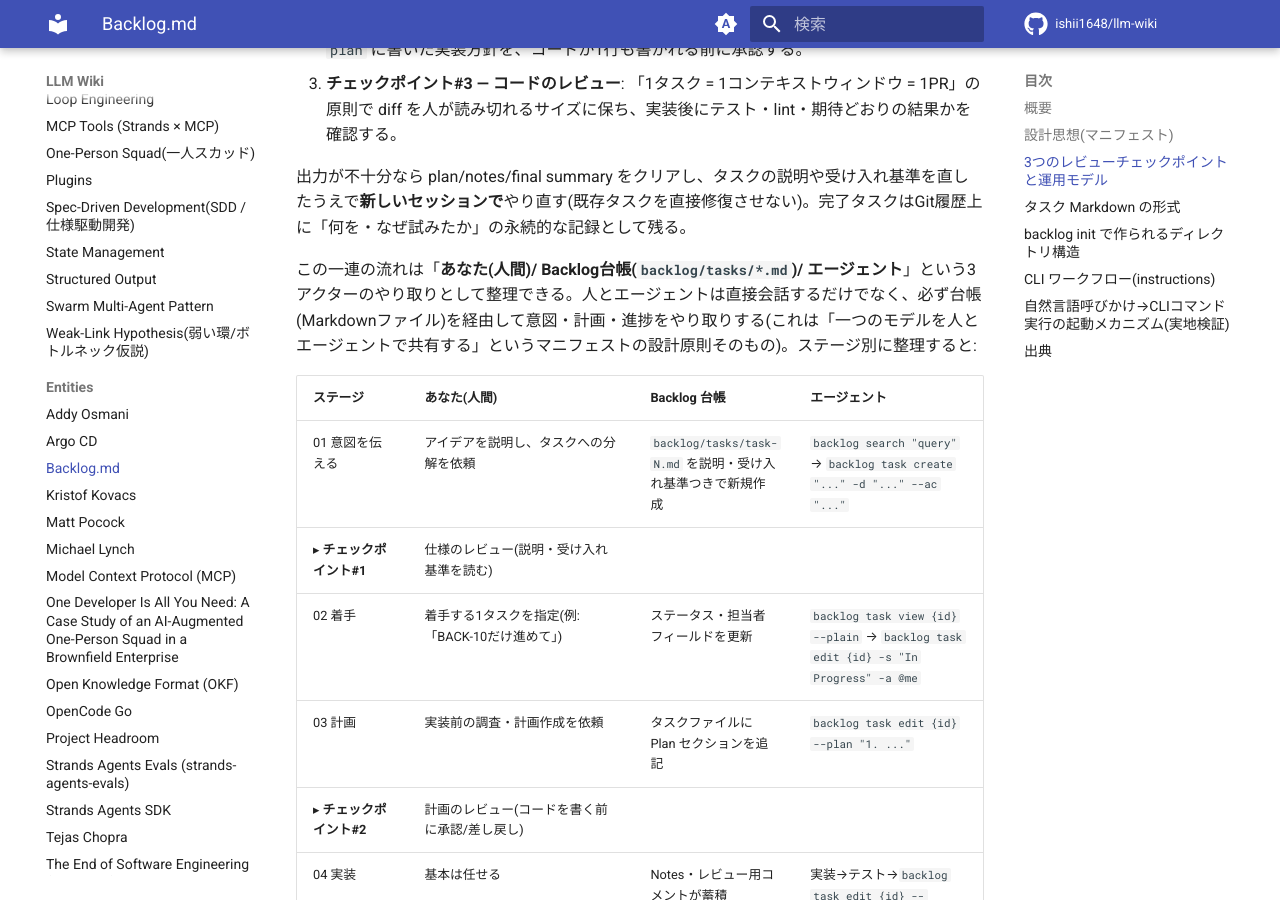
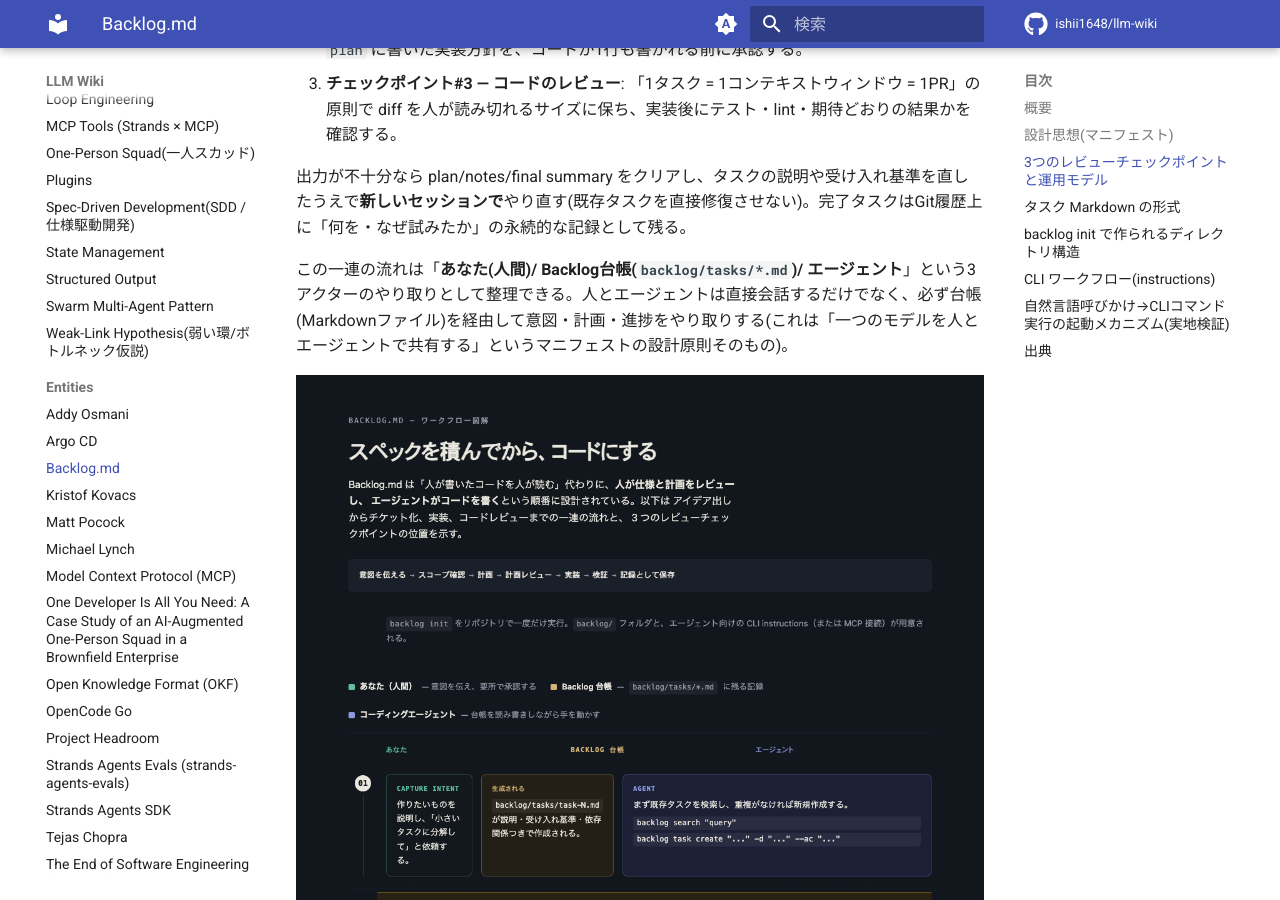
Before and after one commit to ishii1648/llm-wiki, an MkDocs documentation site: the page built from wiki/entities/backlog-md.md, in a window 1280 px wide and 900 px high, scrolled down 1087 px. Built offline with MkDocs 1.6.1 and Material for MkDocs 9.7.7, drawn with Linux system fonts in a browser that asks for light colours; comment, search, counter and statistics services are not loaded; some of the changed text lies outside the part shown.

Commit message:
ingest: Backlog.mdワークフロー図解のスクリーンショットを添付
ユーザーが指定したArtifact(あなた/Backlog台帳/エージェントの3レーンで
6ステージ+3チェックポイントを示すフロー図)を、同一内容のローカルHTMLを
headless Chromeでレンダリングしてスクリーンショット取得し、
raw/assets/backlog-md-workflow-diagram.pngとして保存。

mkdocsのdocs_dirがwiki/のみのため、公開サイトに反映されるよう
wiki/entities/assets/にも複製し、entities/backlog-md.mdの
「3つのレビューチェックポイントと運用モデル」節に埋め込んだ。

```diff
--- a/wiki/entities/backlog-md.md
+++ b/wiki/entities/backlog-md.md
@@ -12,6 +12,7 @@ sources:
   - raw/articles/backlog-md-init-and-task-create.md
   - raw/articles/backlog-md-readme-ai-workflow.md
   - raw/articles/backlog-md-agent-instructions-mechanism.md
+  - raw/assets/backlog-md-workflow-diagram.png
 related:
   - "[[open-knowledge-format]]"
   - "[[backlog-md-vs-okf]]"
@@ -42,7 +43,13 @@ README のタグライン "AI agents write the code. You review the tasks: befor
 
 出力が不十分なら plan/notes/final summary をクリアし、タスクの説明や受け入れ基準を直したうえで**新しいセッションで**やり直す(既存タスクを直接修復させない)。完了タスクはGit履歴上に「何を・なぜ試みたか」の永続的な記録として残る。
 
-この一連の流れは「**あなた(人間)/ Backlog台帳(`backlog/tasks/*.md`)/ エージェント**」という3アクターのやり取りとして整理できる。人とエージェントは直接会話するだけでなく、必ず台帳(Markdownファイル)を経由して意図・計画・進捗をやり取りする(これは「一つのモデルを人とエージェントで共有する」というマニフェストの設計原則そのもの)。ステージ別に整理すると:
+この一連の流れは「**あなた(人間)/ Backlog台帳(`backlog/tasks/*.md`)/ エージェント**」という3アクターのやり取りとして整理できる。人とエージェントは直接会話するだけでなく、必ず台帳(Markdownファイル)を経由して意図・計画・進捗をやり取りする(これは「一つのモデルを人とエージェントで共有する」というマニフェストの設計原則そのもの)。
+
+![Backlog.md ワークフロー図解 — あなた/Backlog台帳/エージェントの3レーンで6ステージと3つのレビューチェックポイントを示す図](assets/backlog-md-workflow-diagram.png)
+
+*(上図は本節の内容を可視化したもの。出典: `raw/assets/backlog-md-workflow-diagram.png`)*
+
+ステージ別に整理すると:
 
 | ステージ | あなた(人間) | Backlog 台帳 | エージェント |
 |---|---|---|---|
@@ -162,3 +169,4 @@ Backlog.md は「CLI instructions が正規のエージェント向けワーク
 - `raw/articles/backlog-md-init-and-task-create.md` — `backlog init`/`backlog task create` の実地検証ログ(ディレクトリツリー・config.yml・生成ファイル・落とし穴)。
 - `raw/articles/backlog-md-readme-ai-workflow.md` — README.md の「AI agents write the code. You review the tasks」タグラインと、3レビューチェックポイント・spec-driven AI development フローの全文。
 - `raw/articles/backlog-md-agent-instructions-mechanism.md` — `src/agent-instructions.ts`/`src/guidelines/cli-agent-nudge.md`/`src/guidelines/index.ts` の全文と、Backlog.md 自身のリポジトリに hooks/MCP強制設定が存在しないことのローカル実地検証。
+- `raw/assets/backlog-md-workflow-diagram.png` — 「3つのレビューチェックポイントと運用モデル」節を可視化したフロー図(スクリーンショット)。
```
Also changed, not shown: wiki/log.md (+8 -0 lines), wiki/sources.md (+1 -0 lines), raw/assets/backlog-md-workflow-diagram.png (added), wiki/entities/assets/backlog-md-workflow-diagram.png (added).
